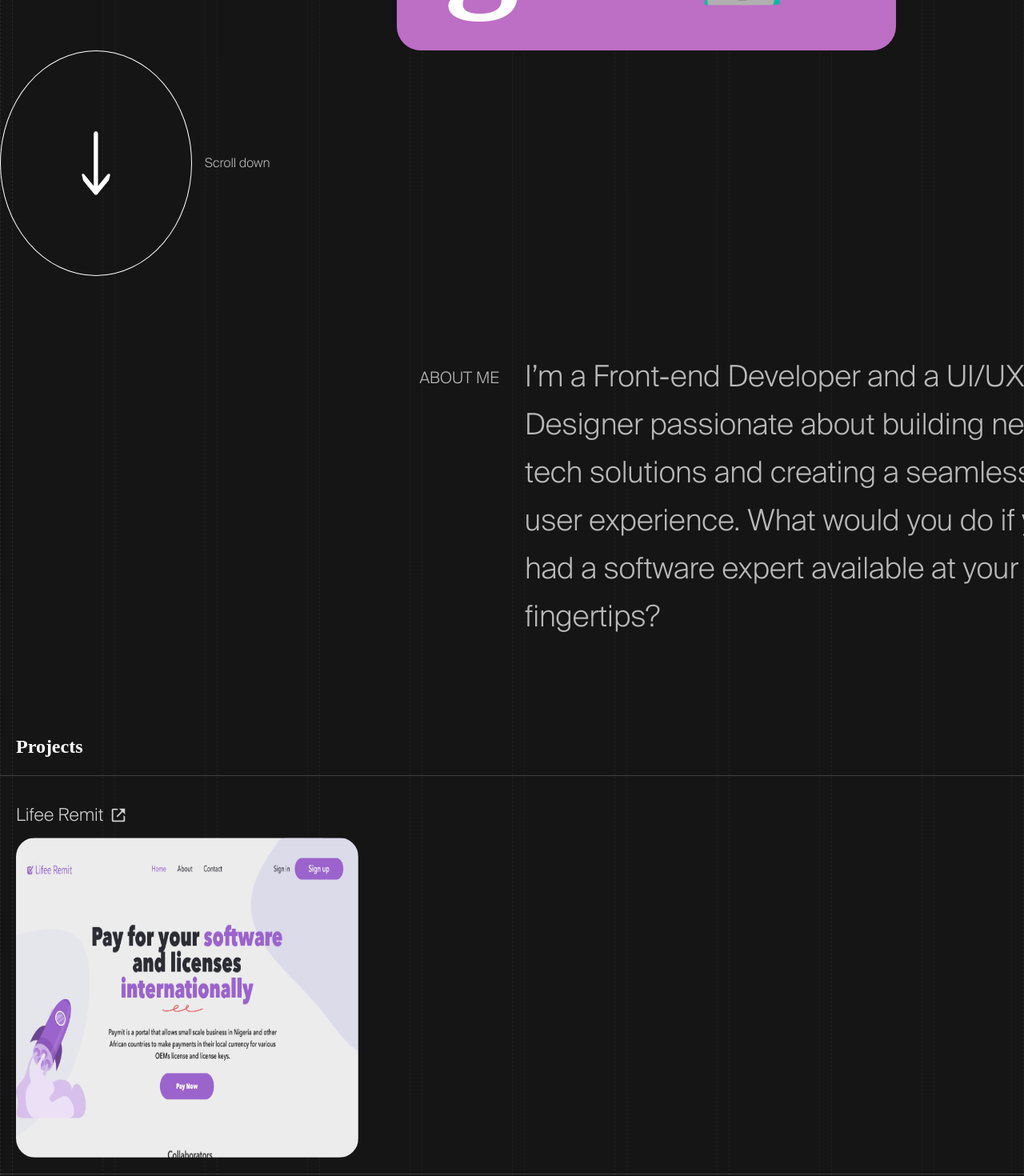
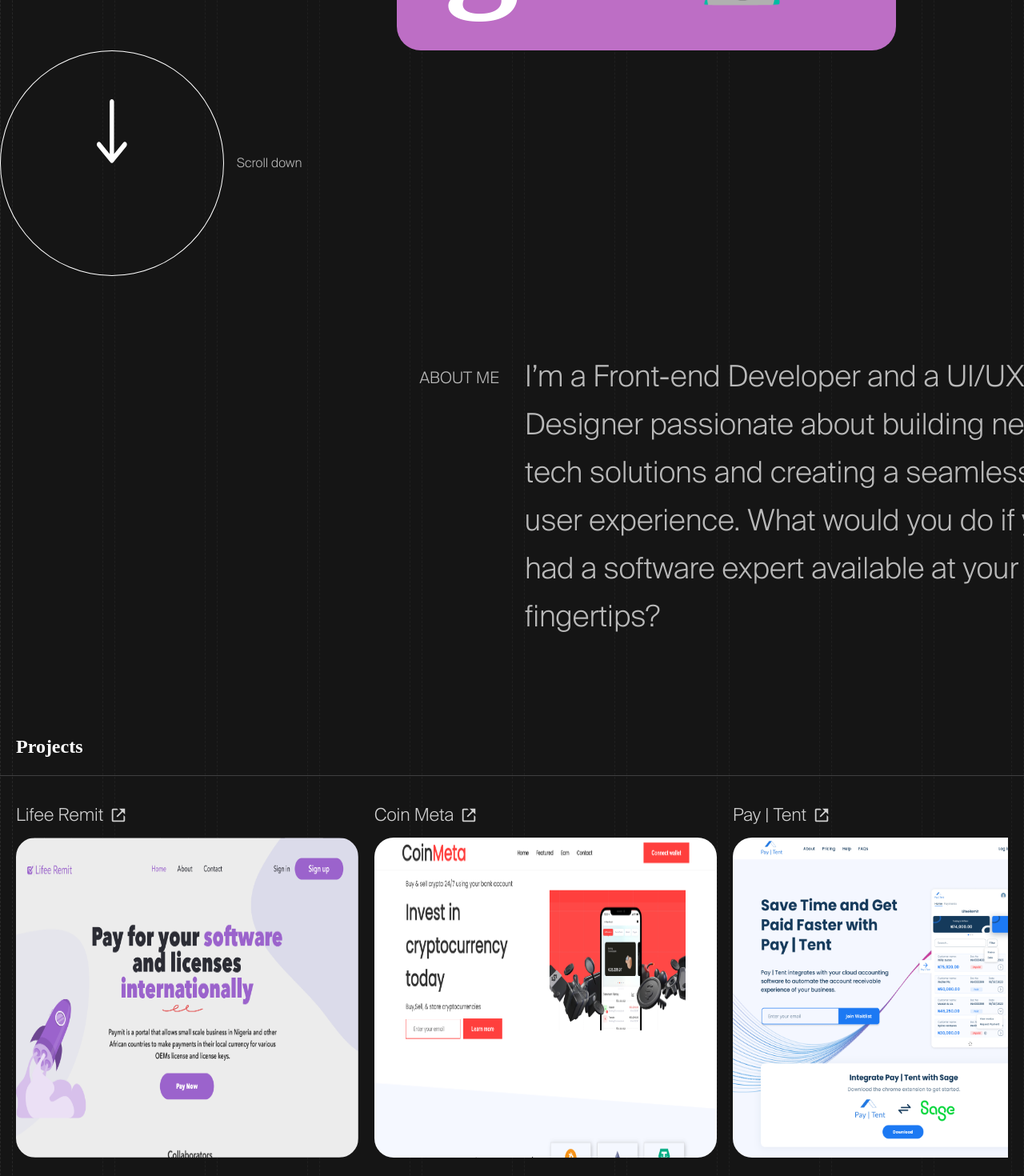
Before and after one commit to larrybabs/portfolio-v2, a React (Create React App) app: page / in a window 1280 px wide. Shown: the part 580-2050 px from the top of the page at 80% size. Built offline with nearby package versions, Linux system fonts and the light colour scheme; the HTML template or start-up script is replaced by a standard one; a web font is replaced by a local one.

Commit message:
add some more product screenshots

```diff
--- a/public/index.html
+++ b/public/index.html
@@ -7,7 +7,7 @@
     <meta name="theme-color" content="#000000" />
     <meta
       name="description"
-      content="Web site created using create-react-app"
+      content="Samad Azeez awesome portfolio website"
     />
     <link rel="apple-touch-icon" href="%PUBLIC_URL%/logo192.png" />
     <!--
--- a/src/App.css
+++ b/src/App.css
@@ -49,8 +49,8 @@ body{
 }
 .arrow-down{
   border: 1px solid white;
-  border-radius: 50%;
-  padding: 100px;
+  border-radius: 100%;
+  padding: 100px 120px;
 }
 .project-img{
   width: 428px;
--- a/src/pages/landing/index.jsx
+++ b/src/pages/landing/index.jsx
@@ -1,5 +1,7 @@
 import arrow from "../../assets/img/arrowDown.svg";
 import Lifee from "../../assets/img/lifee.png";
+import Coinmeta from "../../assets/img/coinmeta.png";
+import Paytent from "../../assets/img/paytent.png";
 import html from "../../assets/img/html.png";
 import css from "../../assets/img/css.png";
 import figma from "../../assets/img/figma.png";
@@ -28,12 +30,27 @@ const marqueeVariants = {
       x: {
         repeat: Infinity,
         repeatType: "loop",
-        duration: 8,
+        duration: 10,
         ease: "linear",
       },
     },
   },
 };
+
+const arrowVariant = {
+    animate: {
+        y: [-60, 60],
+        transition: {
+          y: {
+            repeat: Infinity,
+            repeatType: "loop",
+            duration: 1.2,
+            ease: "linear",
+            type: "tween"
+          },
+        },
+      },
+}
 
 const Landing = () => {
   const [nav, setNav] = useState(false);
@@ -156,8 +173,25 @@ const Landing = () => {
         </div>
       </section>
 
-      <div className="hidden md:flex items-center">
-        <img src={arrow} alt="" className="arrow-down" />
+      <div className="hidden md:flex items-center relative">
+      {/* <motion.div
+  animate={{
+    x: '100px'
+  }}
+  transition={{
+    type: 'tween',
+    duration: 2
+  }}
+>
+Weeee I'm animated
+</motion.div> */}
+          <div className="arrow-down">
+          <motion.div
+          variants={arrowVariant}
+          animate="animate">
+        <img src={arrow} alt="" className=" top-16 left-20"/>
+          </motion.div>
+          </div>
         <p className="mx-4">Scroll down</p>
       </div>
 
@@ -197,12 +231,37 @@ const Landing = () => {
                   className="w-[465px] h-[400px] rounded-3xl"
                 />
             </div>
+            <div className=" mr-5 md:w-[428px] inline-block relative cursor-pointer">
+            <a
+                    href="https://crypto-web-landing-page.vercel.app/"
+                    target="_blank"
+                    rel="noreferrer" className="my-3 text-[22px] flex items-center opacity-80 hover:opacity-100">Coin Meta <BiLinkExternal className="mx-2"/></a>
+                <img
+                  src={Coinmeta}
+                  alt="Lifee remit project"
+                  className="w-[465px] h-[400px] rounded-3xl"
+                />
+            </div>
+            <div className=" mr-5 md:w-[428px] inline-block relative cursor-pointer">
+            <a
+                    href="/"
+                    target="_blank"
+                    rel="noreferrer" className="my-3 text-[22px] flex items-center opacity-80 hover:opacity-100">Pay | Tent <BiLinkExternal className="mx-2"/></a>
+                <img
+                  src={Paytent}
+                  alt="Lifee remit project"
+                  className="w-[465px] h-[400px] rounded-3xl"
+                />
+            </div>
 
 
 
           </div>
         </div>
-
+        <div className=" p-10">
+              <p className="text-[30px] md:text-[37px]">"Am i sweating? No, It's just rain<br/> This bugs can never make me sweat"</p>
+              <p className="text-xl mt-3">- Obito Uchiha</p>
+          </div>
         <hr className="opacity-20"/>
       </section>
       <section id="skills">
```
Also changed, not shown: src/assets/img/coinmeta.png (added), src/assets/img/paytent.png (added).
